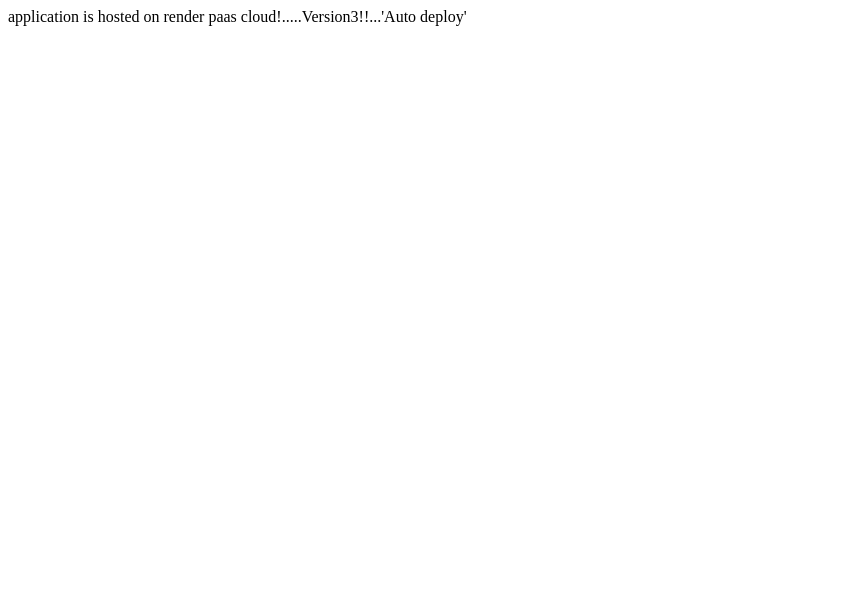
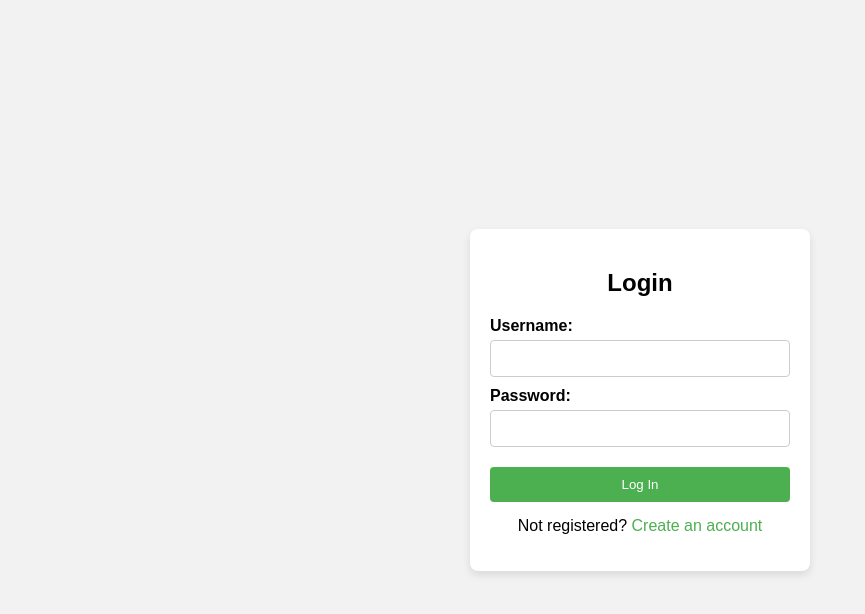
Before and after one commit to vivekpatil03/render1, a plain HTML site: page index.html in a window 1280 px wide. Shown: the whole page, without its empty margins (0-865 px from the left). Drawn offline with Linux system fonts and the light colour scheme.

Commit message:
Update index.html

```diff
--- a/index.html
+++ b/index.html
@@ -1 +1,81 @@
-application is hosted on render paas cloud!.....Version3!!...'Auto deploy'
+<!DOCTYPE html>
+<html lang="en">
+<head>
+  <meta charset="UTF-8">
+  <meta name="viewport" content="width=device-width, initial-scale=1.0">
+  <title>Login Form</title>
+  <style>
+    body {
+      font-family: Arial, sans-serif;
+      background-color: #f2f2f2;
+      display: flex;
+      justify-content: center;
+      align-items: center;
+      height: 100vh;
+      margin: 0;
+    }
+    .login-container {
+      background-color: #fff;
+      padding: 20px;
+      border-radius: 8px;
+      box-shadow: 0 4px 8px rgba(0, 0, 0, 0.1);
+      width: 300px;
+    }
+    .login-container h2 {
+      text-align: center;
+      margin-bottom: 20px;
+    }
+    .login-container label {
+      display: block;
+      margin-top: 10px;
+      font-weight: bold;
+    }
+    .login-container input {
+      width: 100%;
+      padding: 10px;
+      margin-top: 5px;
+      border: 1px solid #ccc;
+      border-radius: 4px;
+      box-sizing: border-box;
+    }
+    .login-container button {
+      width: 100%;
+      padding: 10px;
+      margin-top: 20px;
+      background-color: #4CAF50;
+      color: #fff;
+      border: none;
+      border-radius: 4px;
+      cursor: pointer;
+    }
+    .login-container button:hover {
+      background-color: #45a049;
+    }
+    .login-container p {
+      text-align: center;
+      margin-top: 15px;
+    }
+    .login-container p a {
+      text-decoration: none;
+      color: #4CAF50;
+    }
+  </style>
+</head>
+<body>
+
+  <div class="login-container">
+    <h2>Login</h2>
+    <form action="#" method="post">
+      <label for="username">Username:</label>
+      <input type="text" id="username" name="username" required>
+
+      <label for="password">Password:</label>
+      <input type="password" id="password" name="password" required>
+
+      <button type="submit">Log In</button>
+    </form>
+    <p>Not registered? <a href="#">Create an account</a></p>
+  </div>
+
+</body>
+</html>
```
